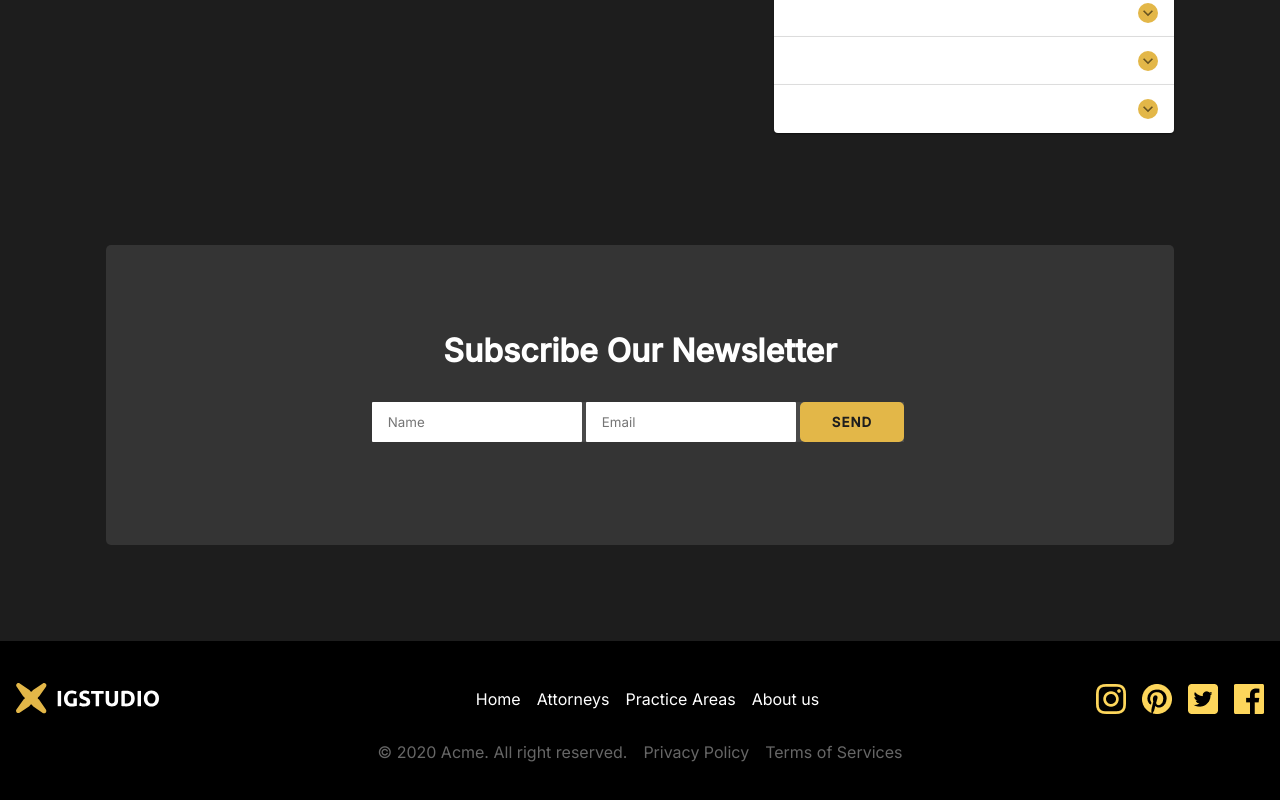
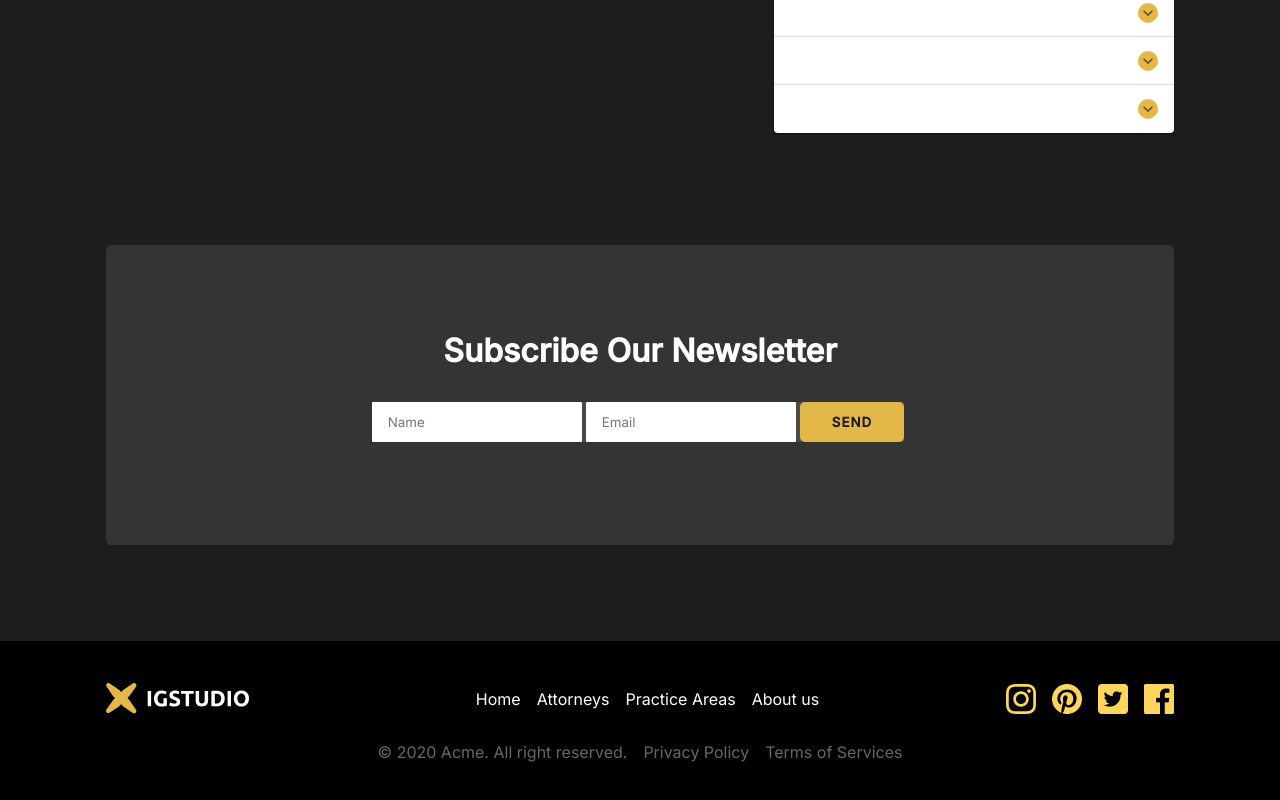
Before and after one commit to dgupta0/law-firm-takehome-crio, a React (Vite) app: page / in a window 1280 px wide. Shown: the part 3732-4532 px from the top of the page. Built offline with nearby package versions, Linux system fonts and the light colour scheme.

Commit message:
css changes

```diff
--- a/src/components/Footer/Footer.module.css
+++ b/src/components/Footer/Footer.module.css
@@ -2,6 +2,10 @@ footer{
     display: flex;
     flex-direction: column;
     padding: 2rem 1rem;
+    padding-bottom: 5rem;
+    max-width: 1100px;
+    margin: auto;
+
 }
 .footer_info, ul, .social{
     display: flex;
```
